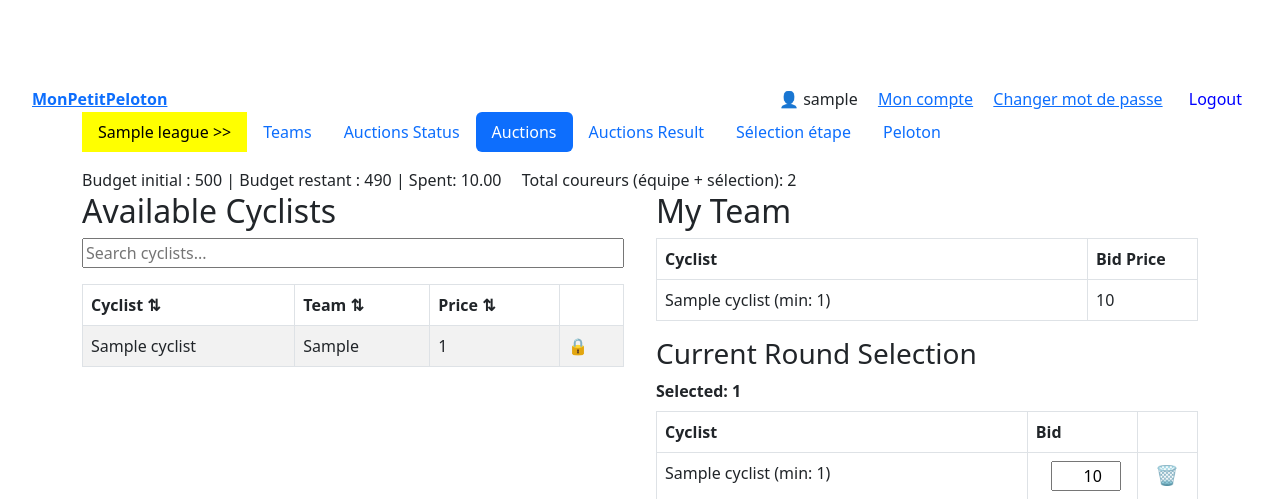
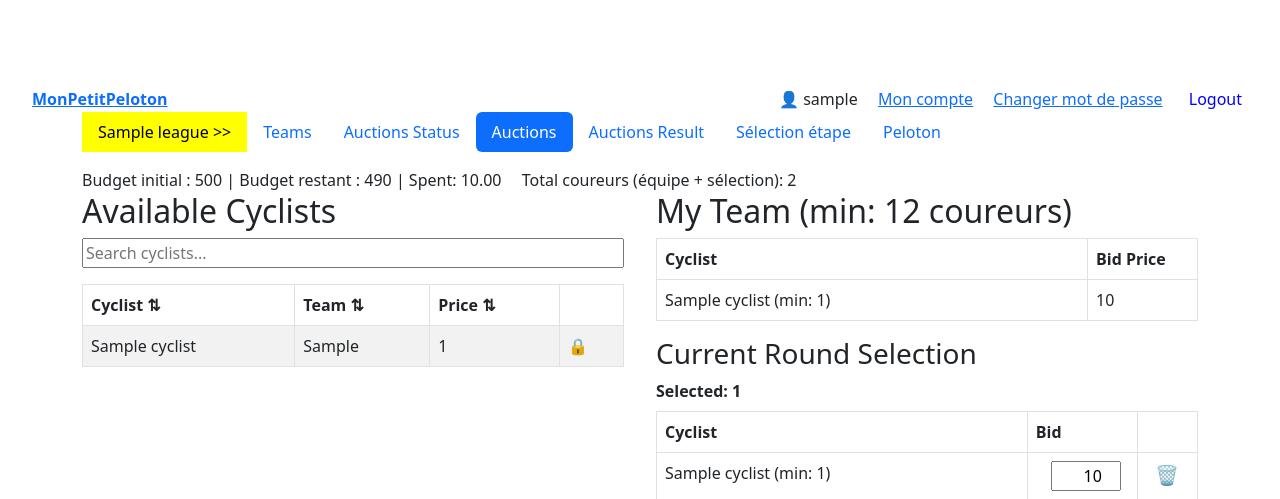
Before and after one commit to vmonet/monpetitpeloton, a Django app: page /league/1/team/create/ in a window 1280 px wide. Shown: the top 499 px of the page. Run offline with Django 5.2, Linux system fonts and the light colour scheme; a user stored in the database is signed in; tables that the repository leaves empty hold one stand-in row (values such as "Sample post").

Commit message:
Display minimum nb of riders

```diff
--- a/app/templates/team_create.html
+++ b/app/templates/team_create.html
@@ -108,7 +108,7 @@
         </table>
     </div>
     <div class="col-right">
-        <h2>My Team</h2>
+        <h2>My Team (min: 12 coureurs)</h2>
         {% if team_cyclists %}
         <div style="margin-bottom:1rem;">
             <table class="table table-bordered" style="width:100%;margin-bottom:0.5rem;">
```
